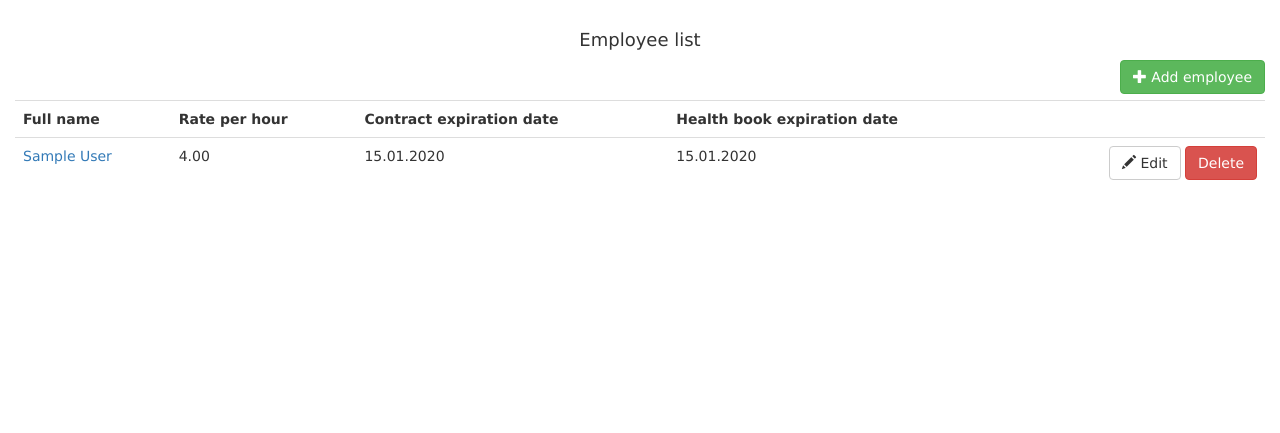
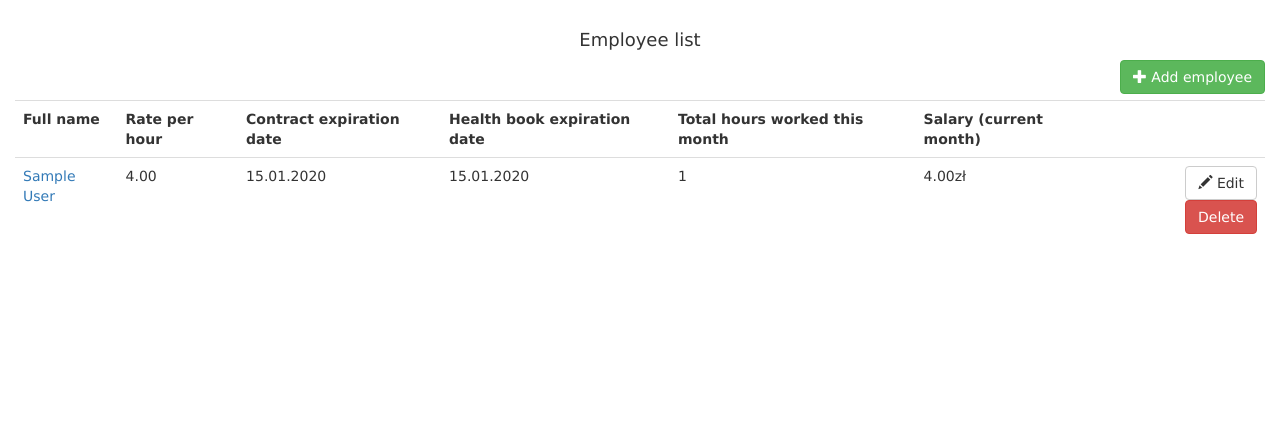
Before and after one commit to Code-Poets/polish-lody, a Django app: page /employees/ in a window 1280 px wide. Shown: the part 70-503 px from the top of the page. Run offline with Django 3.2, Linux system fonts and the light colour scheme; a user stored in the database is signed in; tables that the repository leaves empty hold one stand-in row (values such as "Sample post"); style sheets or scripts are compiled from the project's sources; some libraries are stand-ins or nearby versions.

Commit message:
updated employee_list with additional fields

```diff
--- a/templates/employees/employee_list.html
+++ b/templates/employees/employee_list.html
@@ -24,6 +24,12 @@
                     <b>Health book expiration date</b>
                 </td>
                 <td>
+                    <b>Total hours worked this month</b>
+                </td>
+                <td>
+                    <b>Salary (current month)</b>
+                </td>
+                <td>
 
                 </td>
             </tr>
@@ -41,6 +47,14 @@
                 <td>
                     {{ employee.health_book_exp_date|date:"d.m.Y" }}
                 </td>
+                <td>
+                    {{ employee.hours_in_current_month }}
+                </td>
+                <td id="salary">
+                    {% if employee.salary %}
+                    {{ employee.salary }}zł
+                    {% endif %}
+                </td>
                 <td align="right">
                     <a href="{% url 'employee_edit' employee.id %}" class="btn btn-default"><span class="glyphicon glyphicon-pencil" aria-hidden="true"></span> Edit</a>
                     <a href="{% url 'employee_delete' employee.id %}" class="btn btn-danger">Delete</a>
```
